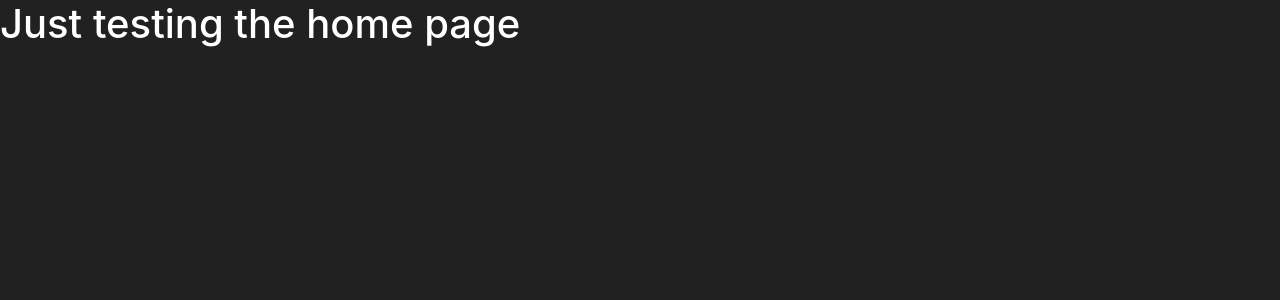
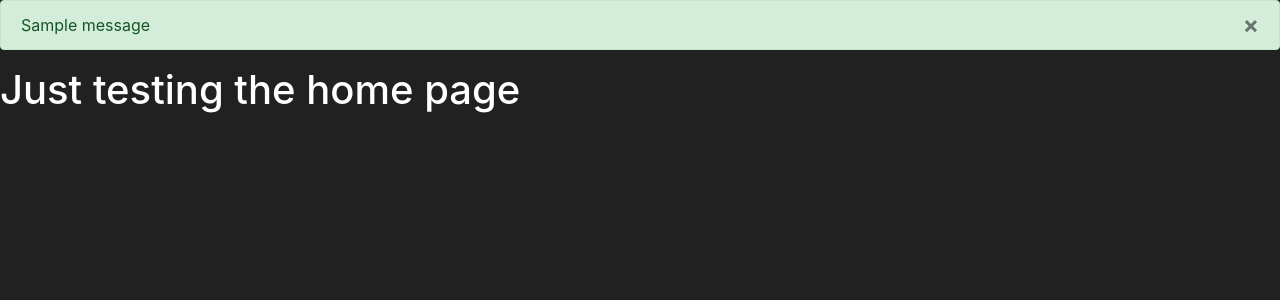
Before and after one commit to abelfort07/AB-Market, a Flask app: page / in a window 1280 px wide. Shown: the part 56-356 px from the top of the page. Run offline with Flask 3, Linux system fonts and the light colour scheme; tables that the repository leaves empty hold one stand-in row (values such as "Sample post"); one stand-in notice (Sample message) is shown; some libraries are stand-ins or nearby versions.

Commit message:
implement flashed messages

```diff
--- a/website/templates/base.html
+++ b/website/templates/base.html
@@ -31,8 +31,22 @@
             </ul>
         </div>
     </nav>
+    {% with messages = get_flashed_messages(with_categories=true) %}
+        {% if messages %}
+            {% for category, message in messages %}
+                <div class="alert alert-{{ category }}">
+                    <button type="button" class="m1-2 mb-1 close" data-dismiss="alert" aria-label="Close">
+                        <span aria-hidden="true">&times;</span>
+                    </button>
+                    {{ message }}
+                </div>
+            {% endfor %}
+        {% endif %}
+    {% endwith %}
 
-    {% block content%} {% endblock%}
+    {% block content%}
+
+    {% endblock%}
 
     <script src="https://code.jquery.com/jquery-3.2.1.slim.min.js" integrity="sha384-KJ3o2DKtIkvYIK3UENzmM7KCkRr/rE9/Qpg6aAZGJwFDMVNA/GpGFF93hXpG5KkN" crossorigin="anonymous"></script>
     <script src="https://cdn.jsdelivr.net/npm/popper.js@1.12.9/dist/umd/popper.min.js" integrity="sha384-ApNbgh9B+Y1QKtv3Rn7W3mgPxhU9K/ScQsAP7hUibX39j7fakFPskvXusvfa0b4Q" crossorigin="anonymous"></script>
```
